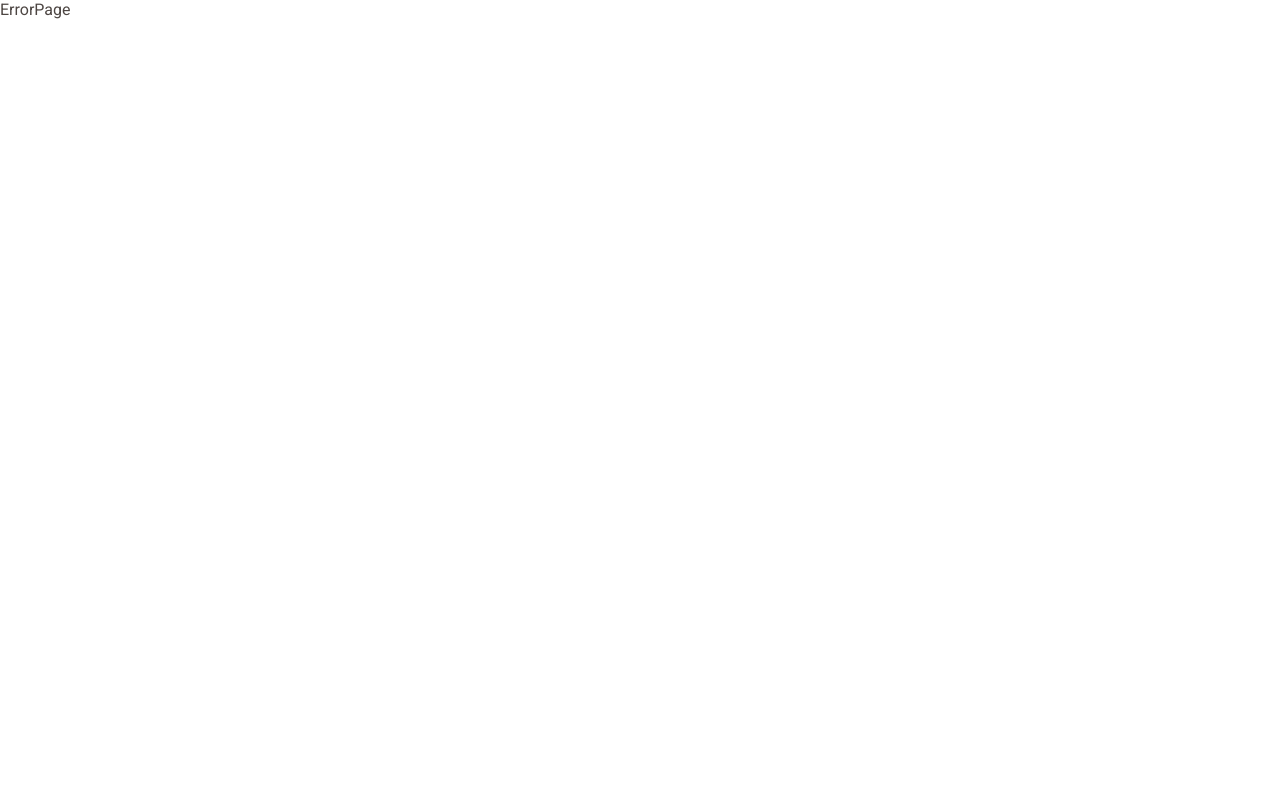
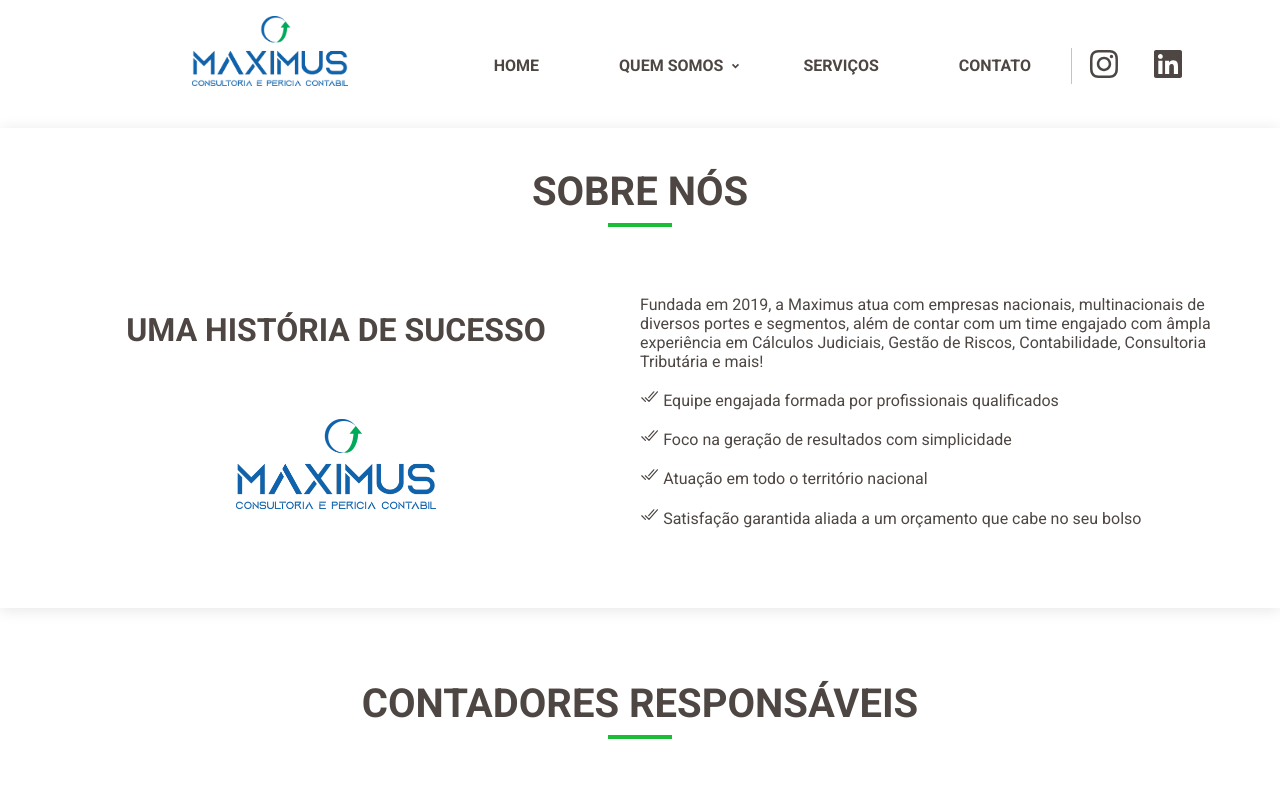
Before and after one commit to Fafaew/consultoria-maximus-react, a React (Create React App) app: page /about/team in a window 1280 px wide. Before the commit this address had no page. Shown: the top 789 px of the page. Built offline with nearby package versions, Linux system fonts and the light colour scheme.

Commit message:
navbar adjusts

```diff
--- a/src/Components/About/About.module.scss
+++ b/src/Components/About/About.module.scss
@@ -2,10 +2,11 @@
 @import '../../FunctionStyles/breakpoints';
 
 .aboutContainer {
-  height: 90vh;
+  // height: 90vh;
   padding: 40px 32px;
   color: $primaryColor;
   margin-top: 2rem;
+  box-shadow: $box-shadow-light;
 
   @include media-lg {
     height: 60vh;
--- a/src/Components/Navbar/Navbar.jsx
+++ b/src/Components/Navbar/Navbar.jsx
@@ -44,10 +44,10 @@
             <li
               className={`${styles.dropdownItem} ${isDropdownOpen ? styles.open : ''}`}
             >
-              <Link onClick={toggleDropdown} className={styles.navItem}>QUEM SOMOS <RiArrowDropDownLine className={styles.dropdownArrow} /> </Link>
+              <Link to="#" onClick={toggleDropdown} className={styles.navItem}>QUEM SOMOS <RiArrowDropDownLine className={styles.dropdownArrow} /> </Link>
               <ul className={styles.dropdown}>
                 <li className={styles.dropdownList}><Link to="/about/team" onClick={closeNavBar}>Equipe</Link></li>
-                <li><Link to="/about/history" onClick={closeNavBar}>História</Link></li>
+                <li><Link to="/about/clients" onClick={closeNavBar}>Clientes</Link></li>
               </ul>
             </li>
             <Link to="/services" onClick={closeNavBar} className={styles.navItem}>SERVIÇOS</Link>
@@ -56,10 +56,10 @@
           <div className={styles.headerSocialContainer}>
             <div className={styles.headerSocialLinks}>
               <button className={styles.socialLinksButton}>
-                <a href="http://www.instragram.com"><FaInstagram /></a>
+                <Link to="https://www.instragram.com/maximuspericiacontabil" target="_blank"><FaInstagram /></Link>
               </button>
               <button className={styles.socialLinksButton}>
-                <a href="http://www.linkedin.com"><FaLinkedin /> </a>
+                <Link to="https://www.linkedin.com/in/maximus-consultoria-e-per%C3%ADcia-cont%C3%A1bil-5786a3272/" target="_blank"><FaLinkedin /> </Link>
               </button>
             </div>
             <img className={styles.logoNavOverlay} src={logo} alt="Logo Maximus"/>
--- a/src/Components/Navbar/Navbar.module.scss
+++ b/src/Components/Navbar/Navbar.module.scss
@@ -68,6 +68,7 @@
       width: auto;
       top: 2rem;
       padding: 16px 16px 24px 0;
+      box-shadow: $box-shadow-light;
 
       @include media-lg {
       padding: 16px 16px 16px 0
@@ -217,6 +218,8 @@
 
   @include media-lg {
     margin: 0 1rem;
+    font-size: 16px;
+    font-weight: 600;
   }
 }
 
--- a/src/Components/Team/Team.module.scss
+++ b/src/Components/Team/Team.module.scss
@@ -3,14 +3,9 @@
 
 .teamContainer {
 
-  // height: 90vh;
   padding: 40px 32px;
   color: $primaryColor;
   margin-top: 2rem;
-
-  @include media-lg {
-    height: 60vh;
-  }
 
   .title {
     font-size: 40px;
--- a/src/FunctionStyles/_variables.scss
+++ b/src/FunctionStyles/_variables.scss
@@ -13,3 +13,6 @@
 $font-weight-semi-bold: 600;
 $font-weight-bold: 700;
 $font-weight-extra-bold: 800;
+
+//box-shadow
+$box-shadow-light: 0px 2px 15px rgba(0, 0, 0, 0.1);
--- a/src/index.js
+++ b/src/index.js
@@ -17,7 +17,7 @@
     errorElement: <ErrorPage />,
     children: [
       {
-        path: "/about",
+        path: "/about/team",
         element: <About />
       },
       {
```
